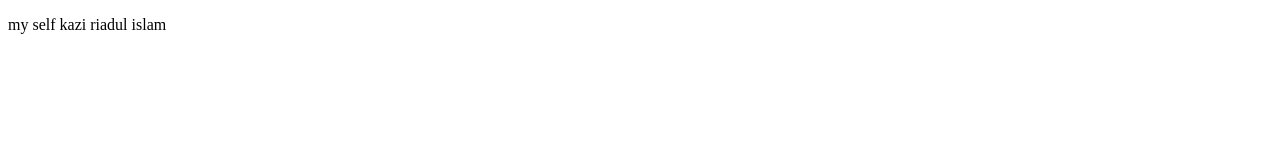
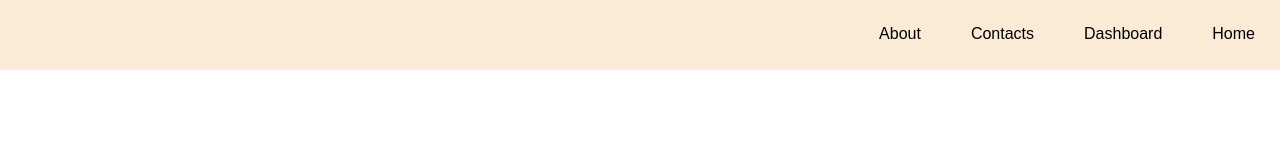
Before and after one commit to Riadul-Islam-551/first_pro, a plain HTML site: page index.html in a window 1280 px wide. Drawn offline with Linux system fonts and the light colour scheme.

Commit message:
complet nav

```diff
--- a/index.html
+++ b/index.html
@@ -4,8 +4,17 @@
     <meta charset="UTF-8">
     <meta name="viewport" content="width=device-width, initial-scale=1.0">
     <title>first project</title>
+    <link rel="stylesheet" href="./style.css">
 </head>
 <body>
-    <p>my self kazi riadul islam</p>
+    <div class="nav">
+        <ul>
+            <li><a href="#">Home</a></li>
+            <li><a href="#">Dashboard</a></li>
+            <li><a href="#">Contacts</a></li>
+            <li><a href="#">About</a></li>
+        </ul>
+    </div>
+    <!-- <a href="#">button</a> -->
 </body>
 </html>
--- /dev/null
+++ b/style.css
@@ -0,0 +1,19 @@
+* {
+  padding: 0px;
+  margin: 0px;
+  text-decoration: none;
+  color: black;
+  font-family: sans-serif;
+  list-style-type: none;
+}
+.nav {
+  height: 70px;
+  background-color: antiquewhite;
+}
+.nav li {
+  display: inline-block;
+  margin: 20px;
+  padding: 5px;
+  float: right;
+  cursor: pointer;
+}
```
